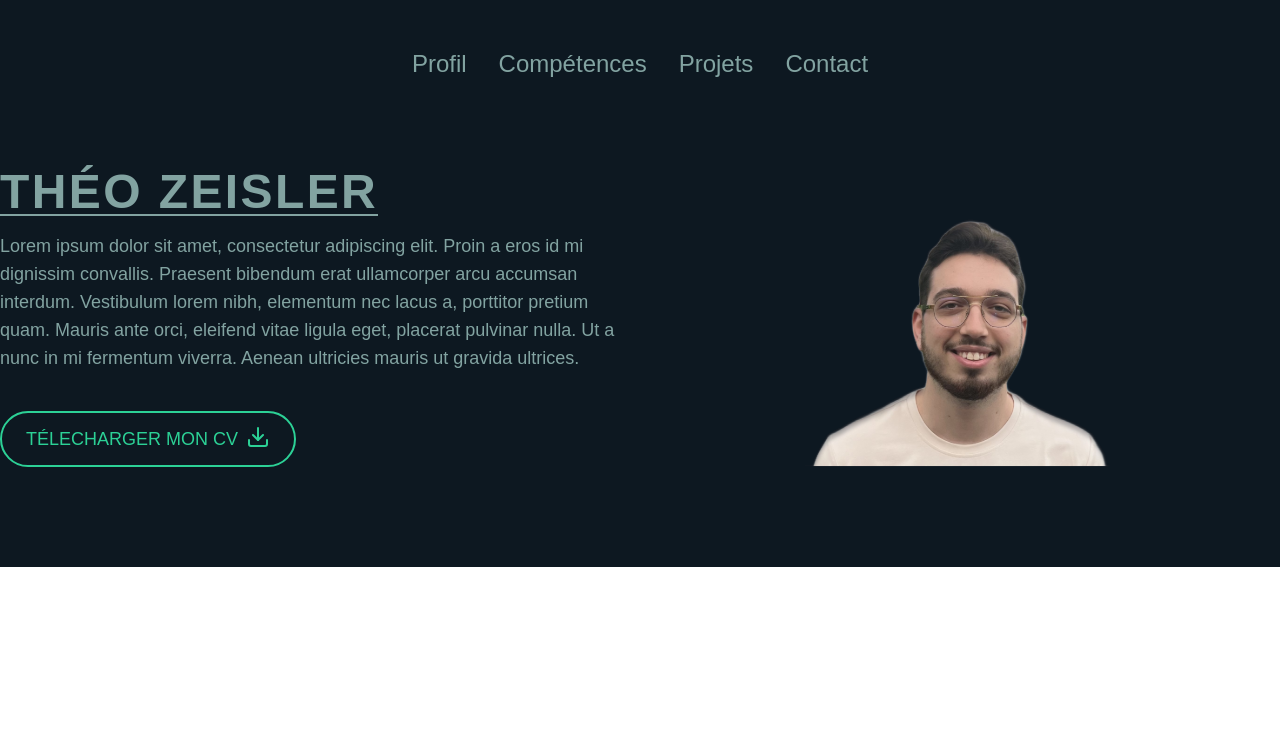
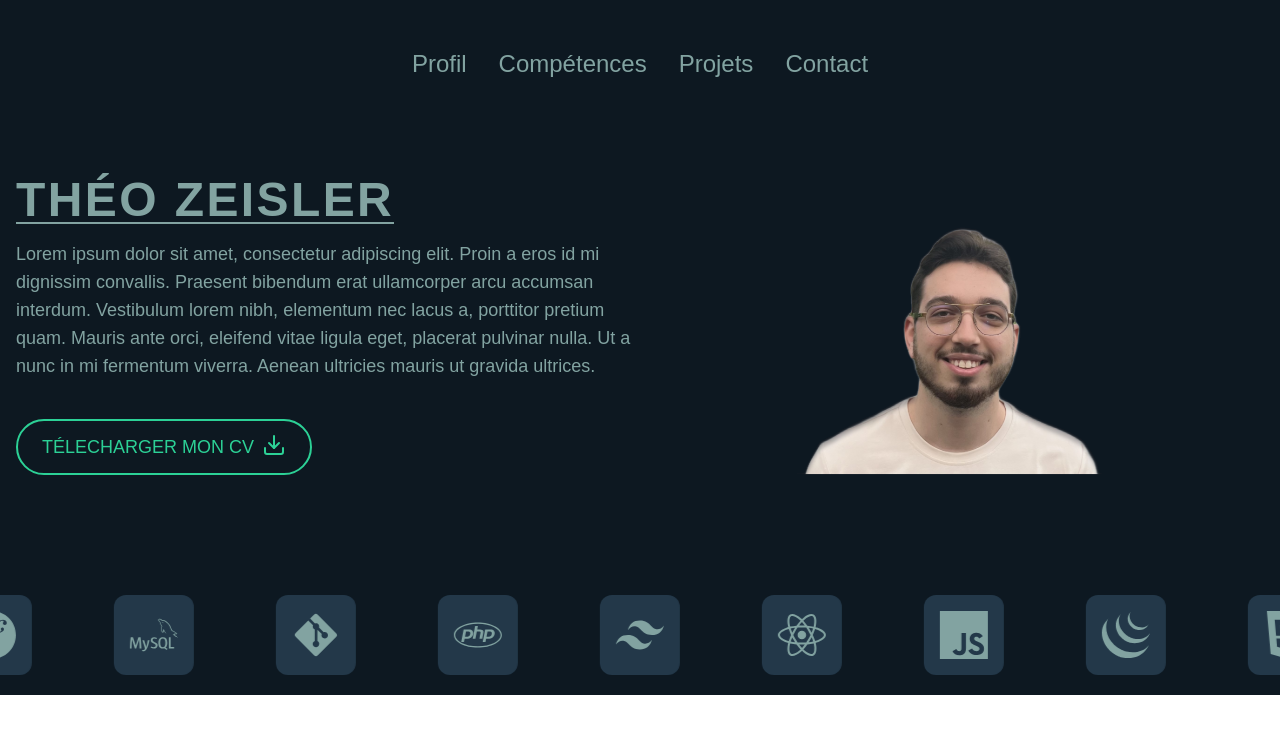
Before and after one commit to TheoZeisler/Portfolio, a React (Vite) app: page / in a window 1280 px wide. Shown: the top 734 px of the page. Built offline with nearby package versions, Linux system fonts and the light colour scheme.

Commit message:
slider card

```diff
--- a/package.json
+++ b/package.json
@@ -14,8 +14,10 @@
     "lucide-react": "^0.477.0",
     "react": "^18.3.1",
     "react-dom": "^18.3.1",
+    "react-icons": "^5.5.0",
     "react-router": "^7.3.0",
-    "react-router-dom": "^7.3.0"
+    "react-router-dom": "^7.3.0",
+    "swiper": "^11.2.6"
   },
   "devDependencies": {
     "@types/react": "^18.3.3",
--- a/src/App.jsx
+++ b/src/App.jsx
@@ -4,6 +4,7 @@ import { Titre } from "./components/ui/titre";
 import { Text } from "./components/ui/text";
 import { ImageProfil } from "./components/ui/imageProfil";
 import { DownloadButton } from "./components/ui/downloadButton";
+import { SliderPicto } from "./components/slider/sliderPicto";
 
 function App() {
   return (
@@ -11,7 +12,7 @@ function App() {
       <Header />
       <section
         key="hero"
-        className="container mx-auto lg:grid lg:grid-cols-2 pb-[100px]"
+        className="container mx-auto lg:grid lg:grid-cols-2 pb-[100px] px-4"
       >
         <div className="max-lg:text-center max-sm:px-4 flex flex-col max-lg:items-center gap-2 justify-between">
           <div>
@@ -27,9 +28,10 @@ function App() {
           <DownloadButton text="Télecharger mon CV"></DownloadButton>
         </div>
         <div className="max-lg:hidden flex justify-center">
-          <ImageProfil></ImageProfil>
+          <ImageProfil />
         </div>
       </section>
+      <SliderPicto />
     </BrowserRouter>
   );
 }
--- /dev/null
+++ b/src/components/card/cards.jsx
@@ -0,0 +1,33 @@
+import { FaReact, FaPhp, FaGitAlt } from "react-icons/fa";
+import {
+  SiTailwindcss,
+  SiHtml5,
+  SiCss3,
+  SiJavascript,
+  SiJquery,
+  SiSymfony,
+  SiMysql,
+} from "react-icons/si";
+
+export const icons = [
+  { icon: <FaPhp />, name: "PHP" },
+  { icon: <SiTailwindcss />, name: "Tailwind CSS" },
+  { icon: <FaReact />, name: "React" },
+  { icon: <SiJavascript />, name: "Javascript" },
+  { icon: <SiJquery />, name: "Jquery" },
+  { icon: <SiHtml5 />, name: "HTML5" },
+  { icon: <SiCss3 />, name: "CSS3" },
+  { icon: <SiSymfony />, name: "Symfony" },
+  { icon: <SiMysql />, name: "Mysql" },
+  { icon: <FaGitAlt />, name: "Git" },
+];
+
+export function Cards({ icon, name }) {
+  return (
+    <div>
+      <div className="p-4 bg-lightBg rounded-xl text-textWhite text-5xl">
+        {icon}
+      </div>
+    </div>
+  );
+}
--- a/src/components/header/header.jsx
+++ b/src/components/header/header.jsx
@@ -2,7 +2,7 @@ import Nav from "./nav";
 
 export function Header() {
   return (
-    <header className="pb-10">
+    <header className="pb-12">
       <Nav />
     </header>
   );
--- /dev/null
+++ b/src/components/slider/sliderPicto.jsx
@@ -0,0 +1,41 @@
+import { Swiper, SwiperSlide } from "swiper/react";
+import "swiper/css";
+import "swiper/css/autoplay";
+import "swiper/css/free-mode";
+import { Autoplay } from "swiper/modules";
+import { Cards, icons } from "../card/cards";
+export function SliderPicto() {
+  return (
+    <div className="bg-bgCustom pb-5 pt-5">
+      <Swiper
+        slidesPerView={3.9}
+        spaceBetween={0}
+        loop={true}
+        centeredSlides={true}
+        autoplay={{
+          delay: 3000,
+          disableOnInteraction: false,
+        }}
+        modules={[Autoplay]}
+        breakpoints={{
+          768: {
+            slidesPerView: 5.9,
+          },
+          1024: {
+            slidesPerView: 6.9,
+          },
+          1280: {
+            slidesPerView: 7.9,
+          },
+        }}
+        className="w-full"
+      >
+        {icons.map((item, index) => (
+          <SwiperSlide key={index} className="flex justify-center">
+            <Cards icon={item.icon}></Cards>
+          </SwiperSlide>
+        ))}
+      </Swiper>
+    </div>
+  );
+}
--- a/tailwind.config.js
+++ b/tailwind.config.js
@@ -11,6 +11,7 @@ export default {
         textWhite: "#82A3A1",
         bgCustom: "#0d1821",
         lightGreen: "#2CD196",
+        lightBg: "#233849",
       },
       fontSize: {
         sizeText: "18px",
```
Also changed, not shown: 1 other file (tests, documents, lock files or other folders).
